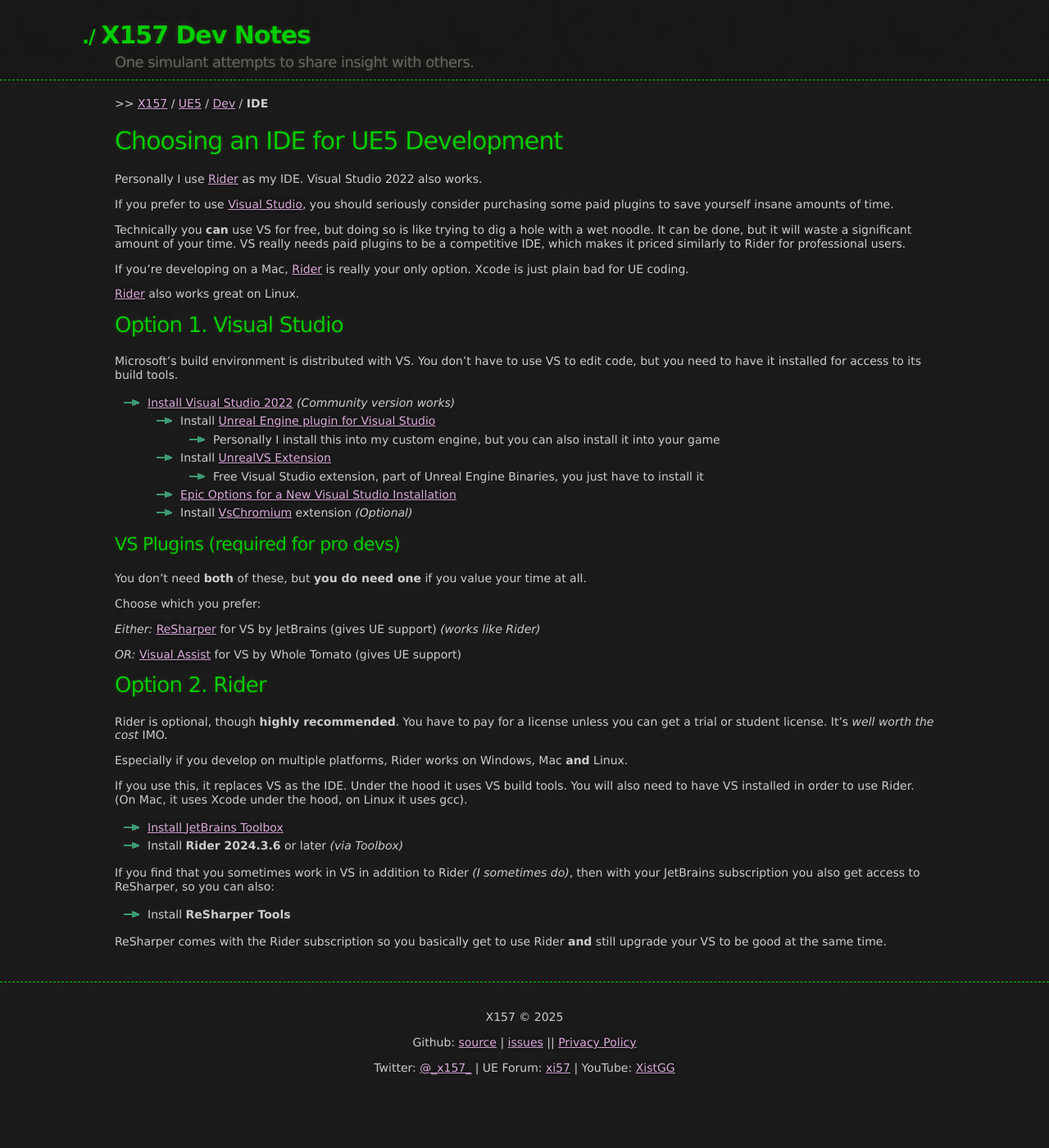
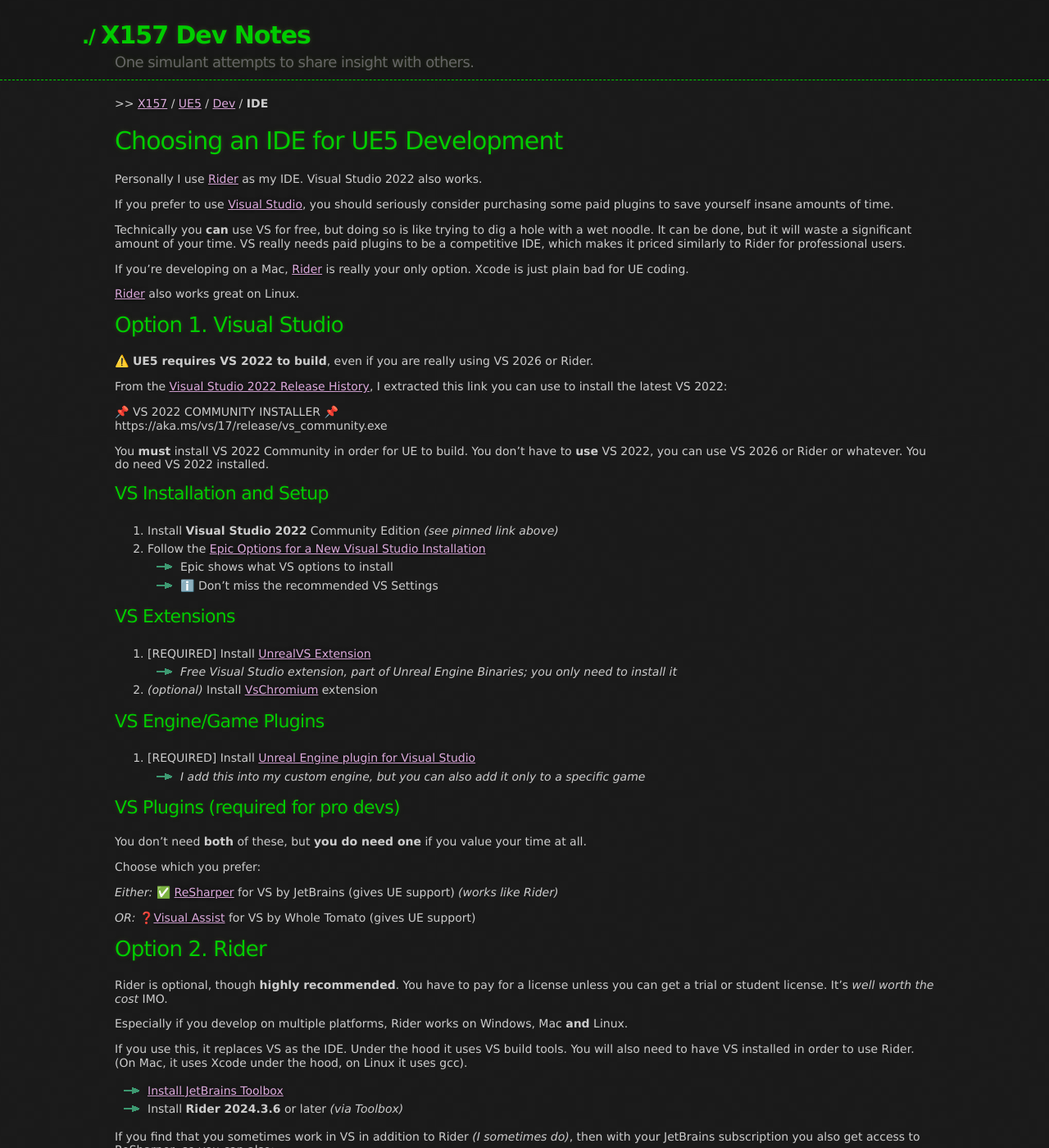
Before and after one commit to x157/x157.github.io, a Jekyll site: the page built from UE5/Dev/IDE.md, in a window 1280 px wide and 1400 px high. Shown: the whole window at 82% size. Built offline with Jekyll 4.4.1, drawn with Linux system fonts in a browser that asks for light colours.

Commit message:
Update IDE in era of VS 2026

```diff
--- a/UE5/Dev/IDE.md
+++ b/UE5/Dev/IDE.md
@@ -28,16 +28,35 @@
 <a id='VS'></a>
 ## Option 1. Visual Studio
 
-Microsoft's build environment is distributed with VS.  You don't have to use VS to edit code,
-but you need to have it installed for access to its build tools.
+⚠️️ **UE5 requires VS 2022 to build**, even if you are really using VS 2026 or Rider.
 
-- [Install Visual Studio 2022](https://visualstudio.microsoft.com/downloads/) *(Community version works)*
-  - Install [Unreal Engine plugin for Visual Studio](https://github.com/microsoft/vc-ue-extensions)
-    - Personally I install this into my custom engine, but you can also install it into your game
-  - Install [UnrealVS Extension](https://dev.epicgames.com/documentation/en-us/unreal-engine/using-the-unrealvs-extension-for-unreal-engine-cplusplus-projects)
-    - Free Visual Studio extension, part of Unreal Engine Binaries, you just have to install it
-  - [Epic Options for a New Visual Studio Installation](https://dev.epicgames.com/documentation/en-us/unreal-engine/setting-up-visual-studio-development-environment-for-cplusplus-projects-in-unreal-engine)
-  - Install [VsChromium](https://chromium.github.io/vs-chromium/) extension *(Optional)*
+From the [Visual Studio 2022 Release History](https://learn.microsoft.com/en-us/visualstudio/releases/2022/release-history),
+I extracted this link you can use to install the latest VS 2022:
+
+📌 VS 2022 COMMUNITY INSTALLER 📌<br/>
+https://aka.ms/vs/17/release/vs_community.exe
+
+You **must** install VS 2022 Community in order for UE to build.
+You don't have to **use** VS 2022, you can use VS 2026 or Rider or whatever.
+You do need VS 2022 installed.
+
+### VS Installation and Setup
+
+1. Install **Visual Studio 2022** Community Edition *(see pinned link above)*
+2. Follow the [Epic Options for a New Visual Studio Installation](https://dev.epicgames.com/documentation/en-us/unreal-engine/setting-up-visual-studio-development-environment-for-cplusplus-projects-in-unreal-engine)
+   - Epic shows what VS options to install
+   - ℹ️ Don't miss the recommended VS Settings
+
+### VS Extensions
+
+1. [REQUIRED] Install [UnrealVS Extension](https://dev.epicgames.com/documentation/en-us/unreal-engine/using-the-unrealvs-extension-for-unreal-engine-cplusplus-projects)
+   - *Free Visual Studio extension, part of Unreal Engine Binaries; you only need to install it*
+2. *(optional)* Install [VsChromium](https://chromium.github.io/vs-chromium/) extension
+
+### VS Engine/Game Plugins
+
+1. [REQUIRED] Install [Unreal Engine plugin for Visual Studio](https://github.com/microsoft/vc-ue-extensions)
+   - *I add this into my custom engine, but you can also add it only to a specific game*
 
 
 <a id='VSPlugins'></a>
@@ -47,10 +66,10 @@
 
 Choose which you prefer:
 
-*Either:* [ReSharper](https://www.jetbrains.com/lp/resharper-cpp-unreal-engine/)
+*Either:* ✅ [ReSharper](https://www.jetbrains.com/lp/resharper-cpp-unreal-engine/)
 for VS by JetBrains (gives UE support) *(works like Rider)*
 
-*OR:* [Visual Assist](https://www.wholetomato.com/visual-assist-ue4-unreal-engine)
+*OR:* ❓[Visual Assist](https://www.wholetomato.com/visual-assist-ue4-unreal-engine)
 for VS by Whole Tomato (gives UE support)
 
 
```
Also changed, not shown: UE5/Dev/index.md (+3 -2 lines).
